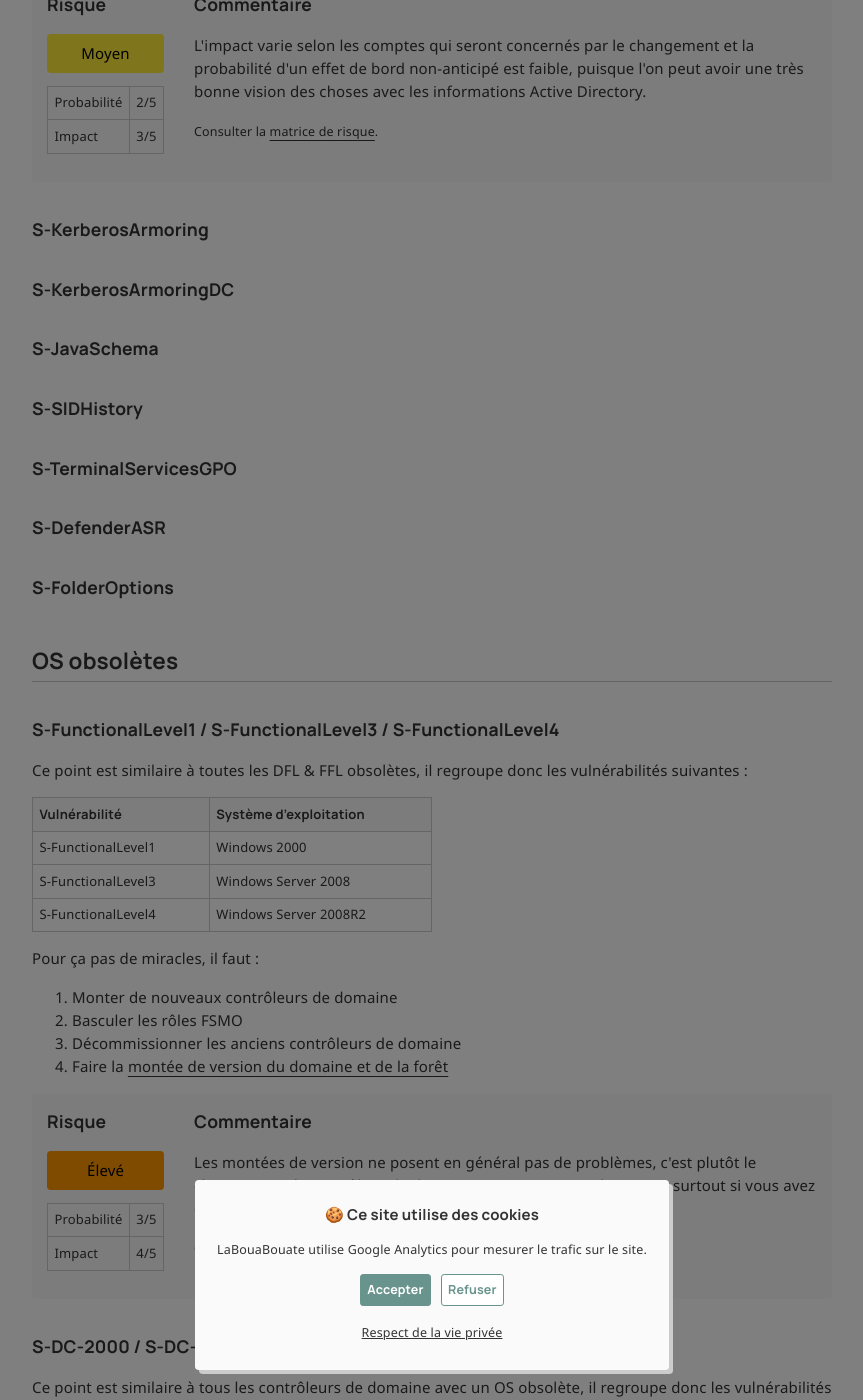
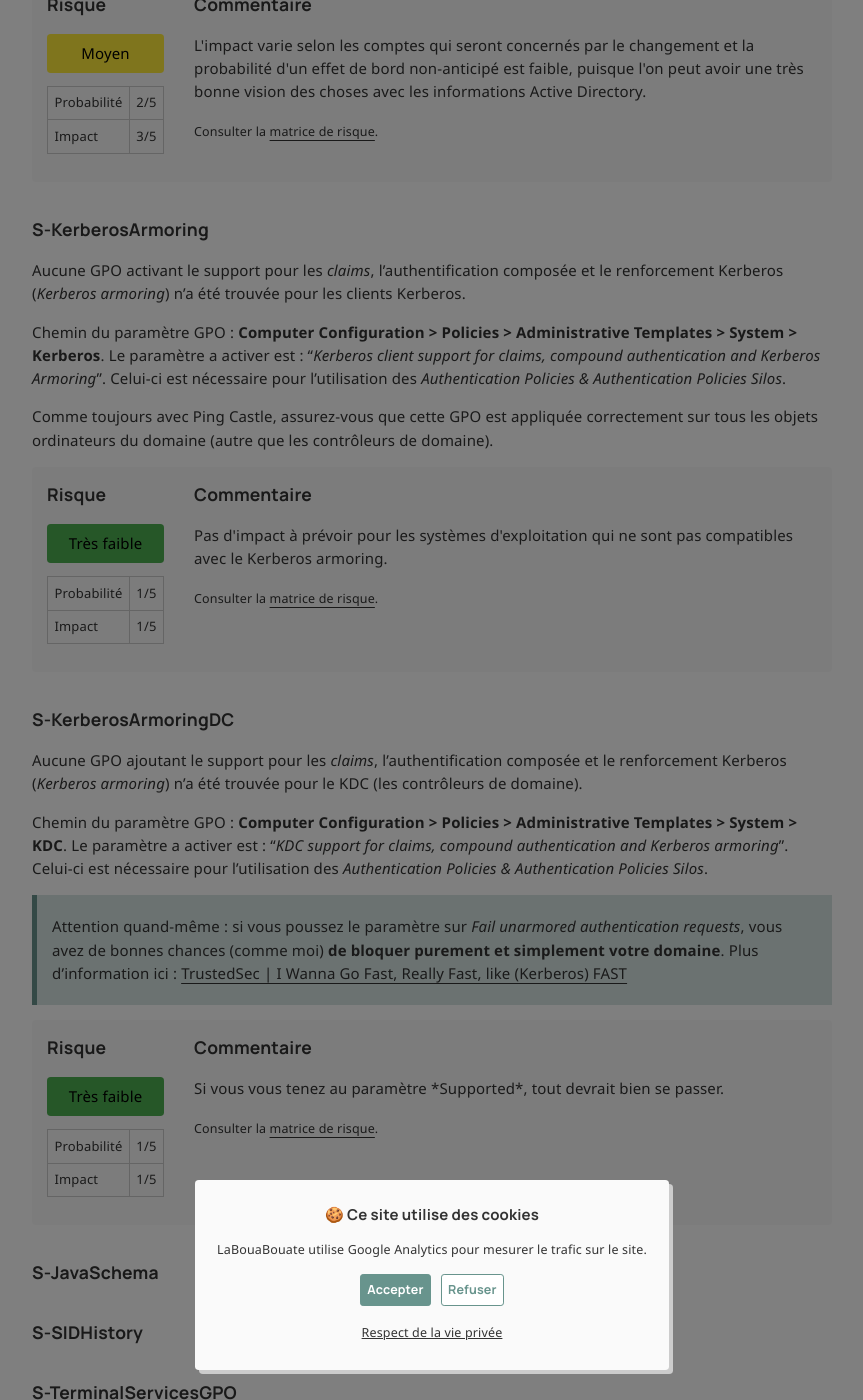
Before and after one commit to leobouard/leobouard.github.io, a Jekyll site: the page built from _posts/2025-06-04-remediation-ad-pingcastle-001.md, in a window 1280 px wide and 1400 px high, scrolled down 3893 px. Shown: the whole window, without its empty margins (208-1071 px from the left). Built offline with Jekyll 4.4.1, drawn with Linux system fonts in a browser that asks for light colours; nearby versions of some CDN libraries; some web fonts are replaced; comment, search, counter and statistics services are not loaded.

Commit message:
Update 2025-06-04-remediation-ad-pingcastle-001.md

```diff
--- a/_posts/2025-06-04-remediation-ad-pingcastle-001.md
+++ b/_posts/2025-06-04-remediation-ad-pingcastle-001.md
@@ -118,7 +118,23 @@ Surveillance GIR | 08/08/2019 12:23:47 | 2140
 
 ### S-KerberosArmoring
 
+Aucune GPO activant le support pour les *claims*, l'authentification composée et le renforcement Kerberos (*Kerberos armoring*) n'a été trouvée pour les clients Kerberos.
+
+Chemin du paramètre GPO : **Computer Configuration > Policies > Administrative Templates > System > Kerberos**. Le paramètre a activer est : "*Kerberos client support for claims, compound authentication and Kerberos Armoring*". Celui-ci est nécessaire pour l'utilisation des *Authentication Policies & Authentication Policies Silos*.
+
+Comme toujours avec Ping Castle, assurez-vous que cette GPO est appliquée correctement sur tous les objets ordinateurs du domaine (autre que les contrôleurs de domaine).
+
+{% include risk-score.html impact=1 probability=1 comment="Pas d'impact à prévoir pour les systèmes d'exploitation qui ne sont pas compatibles avec le Kerberos armoring." %}
+
 ### S-KerberosArmoringDC
+
+Aucune GPO ajoutant le support pour les *claims*, l'authentification composée et le renforcement Kerberos (*Kerberos armoring*) n'a été trouvée pour le KDC (les contrôleurs de domaine).
+
+Chemin du paramètre GPO : **Computer Configuration > Policies > Administrative Templates > System > KDC**. Le paramètre a activer est : "*KDC support for claims, compound authentication and Kerberos armoring*". Celui-ci est nécessaire pour l'utilisation des *Authentication Policies & Authentication Policies Silos*.
+
+> Attention quand-même : si vous poussez le paramètre sur *Fail unarmored authentication requests*, vous avez de bonnes chances (comme moi) **de bloquer purement et simplement votre domaine**. Plus d'information ici : [TrustedSec \| I Wanna Go Fast, Really Fast, like (Kerberos) FAST](https://trustedsec.com/blog/i-wanna-go-fast-really-fast-like-kerberos-fast)
+
+{% include risk-score.html impact=1 probability=1 comment="Si vous vous tenez au paramètre *Supported*, tout devrait bien se passer." %}
 
 ### S-JavaSchema
 
```
